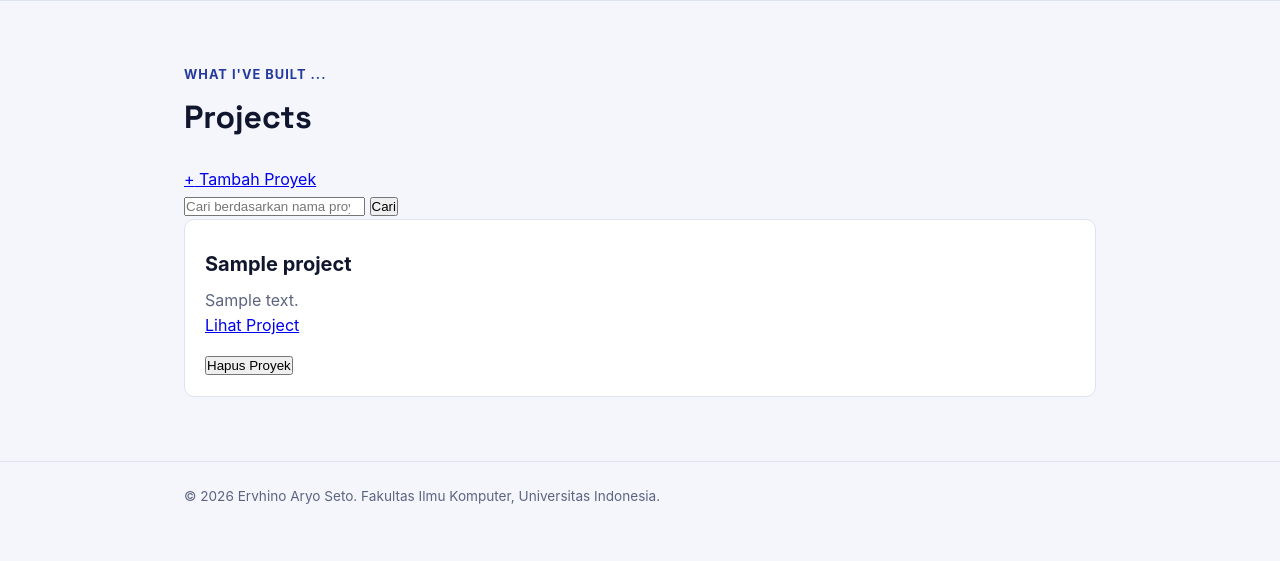
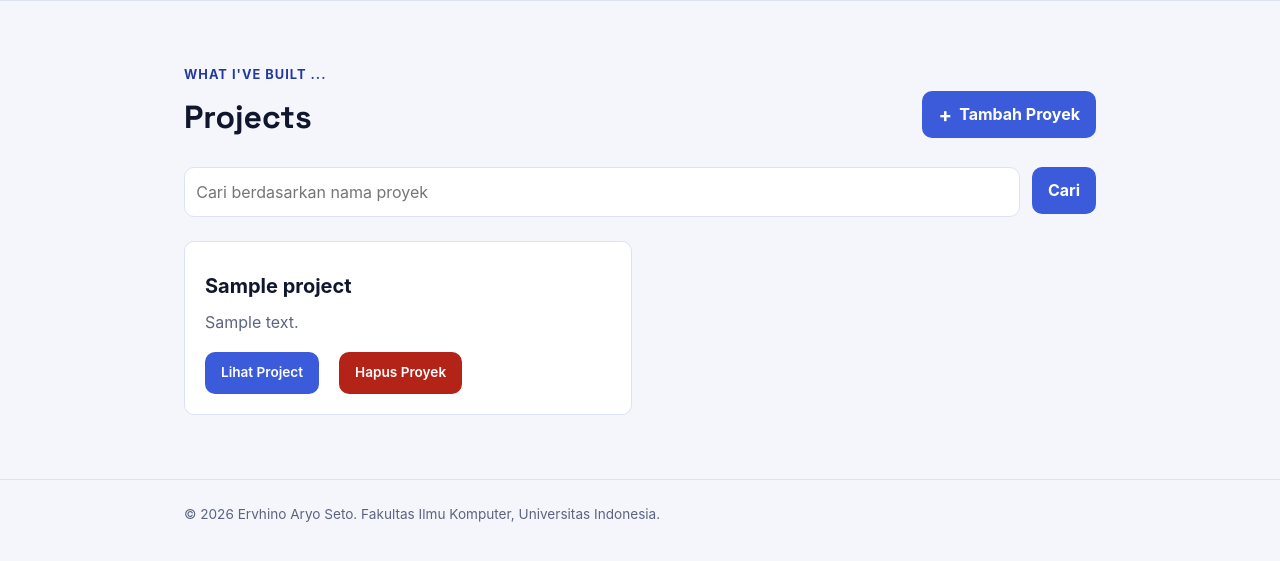
Before and after one commit to ervhinoaryoseto-del/myportofolio, a Django app: page /projects/ in a window 1280 px wide. Shown: the part 74-635 px from the top of the page. Run offline with Django 5.2, Linux system fonts and the light colour scheme; tables that the repository leaves empty hold one stand-in row (values such as "Sample post").

Commit message:
feat: implement add project feature with form and modal

```diff
--- a/main/models.py
+++ b/main/models.py
@@ -43,6 +43,7 @@ class Project(models.Model):
     category = models.CharField(max_length=20, choices=CATEGORY_CHOICES, default='personal')
     technologies = models.CharField(max_length=255, blank=True, help_text="Daftar teknologi dipisahkan koma, contoh: Django, React, Figma.",)
     project_url = models.URLField(blank=True, null=True)
+    image_url = models.URLField(blank=True, null=True)
     is_featured = models.BooleanField(default=False)
 
     class Meta:
--- a/main/urls.py
+++ b/main/urls.py
@@ -1,11 +1,14 @@
 from django.urls import path
 
-from main.views import show_main, show_experience, show_projects
+from main.views import show_main, show_experience, show_projects, create_project, get_projects_json, delete_project
 
 app_name = "main"
 
 urlpatterns = [
     path("", show_main, name="show_main"),
     path("experience/", show_experience, name="show_experience"),
-    path("projects/", show_projects, name="projects"),
+    path("projects/", show_projects, name="show_projects"),
+    path("projects/add/", create_project, name="create_project"),
+    path("api/projects/", get_projects_json, name="get_projects_json"),
+    path("projects/<uuid:project_id>/delete/",delete_project,name="delete_project"),
 ]
--- a/main/views.py
+++ b/main/views.py
@@ -1,7 +1,10 @@
-from django.shortcuts import render
-
+from main.forms import ProjectForm
 from main.models import Experience, Project
 
+from django.contrib import messages
+from django.core import serializers
+from django.http import HttpResponse
+from django.shortcuts   import get_object_or_404, redirect, render
 
 def show_main(request):
     context = {
@@ -30,3 +33,38 @@ def show_projects(request):
         "project_list": Project.objects.all(),
     }
     return render(request, "projects.html", context)
+
+
+def create_project(request):
+    form = ProjectForm(request.POST or None)
+
+    if request.method == "POST" and form.is_valid():
+        form.save()
+        messages.success(request, "Proyek baru berhasil ditambahkan!")
+        return redirect("main:show_projects")
+
+    context = {
+        "name": "Ervhino Aryo Seto",
+        "form": form,
+    }
+    return render(request, "projects_form.html", context)
+
+def get_projects_json(request):
+    title_query = request.GET.get("title", "").strip()
+    projects = Project.objects.all()
+
+    if title_query:
+        projects = projects.filter(title__icontains=title_query)
+
+    projects_json = serializers.serialize("json", projects)
+    return HttpResponse(projects_json, content_type="application/json")
+
+def delete_project(request, project_id):
+    project = get_object_or_404(Project, pk=project_id)
+
+    if request.method == "POST":
+        project.delete()
+        messages.success(request, "Project berhasil dihapus!")
+        return redirect("main:show_projects")
+
+    return redirect("main:show_projects")
--- a/portofolio/settings.py
+++ b/portofolio/settings.py
@@ -29,6 +29,7 @@ SECRET_KEY = 'django-insecure-h(^0hx-4#)q@^9u2x21$kn6449mtb&fcbekt*ioiqxdbu6xbrl
 DEBUG = True
 
 ALLOWED_HOSTS = ["localhost", "127.0.0.1", "ervhino-aryo-myportofolio.pws.cs.ui.ac.id"]
+CSRF_TRUSTED_ORIGINS = ["https://ervhino-aryo-myportofolio.pws.cs.ui.ac.id"]
 
 
 # Application definition
--- a/static/css/style.css
+++ b/static/css/style.css
@@ -509,3 +509,269 @@ h1, .brand {
         grid-template-columns: 1fr;
     }
 }
+
+.project-form {
+    width: 100%;
+    max-width: 100%;
+    margin-top: 1.5rem;
+}
+
+.form-group {
+    margin-bottom: 1.25rem;
+}
+
+.form-group label {
+    display: block;
+    margin-bottom: 0.4rem;
+    font-weight: 700;
+}
+
+.form-group input,
+.form-group textarea {
+    width: 100%;
+    box-sizing: border-box;
+    padding: 0.7rem;
+    border: 1px solid var(--accent);
+    border-radius: var(--radius);
+    font: inherit;
+    transition:
+        border-color 0.2s ease,
+        outline-color 0.2s ease;
+}
+
+.form-group input:focus,
+.form-group textarea:focus {
+    outline: 2px solid var(--accent);
+    border-color: var(--accent);
+}
+
+.form-error {
+    color: #b42318;
+    font-size: 0.85rem;
+    margin-top: 0.35rem;
+}
+
+.button {
+    display: inline-block;
+    height: fit-content;
+    border: 0;
+    border-radius: var(--radius);
+    padding: 0.65rem 1rem;
+    background: var(--accent);
+    color: white;
+    cursor: pointer;
+    font: inherit;
+    font-weight: 700;
+    text-decoration: none;
+}
+
+.button-secondary {
+    background: var(--ink);
+}
+
+/* Tutor 03 */
+.project-header {
+    width: 100%;
+    display: flex;
+    justify-content: space-between;
+    align-items: center;
+    gap: 1rem;
+    margin-bottom: 1.5rem;
+}
+
+.project-grid {
+    grid-template-columns: repeat(2, minmax(0, 1fr));
+}
+
+.project-grid .experience-card {
+    display: flex;
+    flex-direction: column;
+}
+
+.project-image {
+    display: block;
+    width: 100%;
+    height: auto;
+    border: 1px solid black;
+    border-radius: var(--radius);
+}
+
+.project-header h1 {
+    margin-bottom: 0;
+}
+
+.project-add-button {
+    display: inline-flex;
+    align-items: center;
+    gap: 0.45rem;
+}
+
+.project-add-button span {
+    font-size: 1.25rem;
+    line-height: 1;
+}
+
+.project-search {
+    display: flex;
+    gap: 0.75rem;
+    margin-bottom: 1.5rem;
+}
+
+.project-search__input {
+    width: 100%;
+    min-width: 0;
+    padding: 0.7rem;
+    border: 1px solid var(--line);
+    border-radius: var(--radius);
+    background: #fff;
+    color: var(--ink);
+    font: inherit;
+}
+
+.project-search__input:focus {
+    outline: 2px solid var(--accent);
+    border-color: var(--accent);
+}
+
+.project-actions {
+    display: flex;
+    align-items: center;
+    flex-wrap: wrap;
+    gap: 20px;
+    margin-top: 1rem;
+}
+
+.project-actions .button {
+    font-size: 0.85rem;
+    font-weight: 600;
+}
+
+.project-card-actions {
+    display: flex;
+    flex-direction: column;
+    margin-top: auto;
+}
+
+.hide {
+    display: none !important;
+}
+
+.project-actions .experience-status {
+    margin-top: 0;
+}
+
+.project-delete-modal {
+    display: none;
+    position: fixed;
+    inset: 0;
+    width: 100%;
+    height: 100%;
+    max-width: none;
+    max-height: none;
+    margin: 0;
+    padding: 1rem;
+    border: 0;
+    background: transparent;
+    z-index: 10;
+    align-items: center;
+    justify-content: center;
+}
+
+.project-delete-modal:popover-open {
+    display: flex;
+}
+
+.project-delete-modal__backdrop {
+    position: absolute;
+    inset: 0;
+    width: 100%;
+    height: 100%;
+    border: 0;
+    padding: 0;
+    background: rgba(28, 25, 23, 0.58);
+    cursor: default;
+}
+
+.project-delete-modal__content {
+    position: relative;
+    z-index: 1;
+    width: min(100%, 480px);
+    padding: 1.5rem;
+    background: var(--paper);
+    border: 1px solid var(--line);
+    border-radius: var(--radius);
+    box-shadow: 0 1rem 3rem rgba(28, 25, 23, 0.22);
+}
+
+.project-delete-modal__content h2 {
+    margin: 0 0 0.75rem;
+    font-family:
+        "Space Grotesk",
+        -apple-system,
+        sans-serif;
+    font-size: 1.5rem;
+}
+
+.project-delete-modal__close {
+    position: absolute;
+    top: 1rem;
+    right: 1rem;
+    border: 0;
+    padding: 0;
+    background: transparent;
+    color: var(--text-muted);
+    font-size: 1.8rem;
+    line-height: 1;
+    cursor: pointer;
+}
+
+.project-delete-modal__actions {
+    display: flex;
+    justify-content: flex-end;
+    gap: 0.75rem;
+    margin-top: 1.5rem;
+}
+
+.button-danger {
+    background: #b42318;
+}
+
+@media (max-width: 600px) {
+    .project-header {
+        align-items: flex-start;
+        flex-direction: column;
+    }
+
+    .project-add-button {
+        width: 100%;
+        justify-content: center;
+    }
+
+    .project-search {
+        flex-direction: column;
+    }
+
+    .project-search .button {
+        width: 100%;
+    }
+
+    .project-delete-modal {
+        align-items: flex-end;
+        padding: 0;
+    }
+
+    .project-delete-modal__content {
+        width: 100%;
+        padding: 1.25rem;
+        border-radius: var(--radius) var(--radius) 0 0;
+    }
+
+    .project-delete-modal__actions {
+        flex-direction: column-reverse;
+    }
+
+    .project-delete-modal__actions .button {
+        width: 100%;
+        text-align: center;
+    }
+}
```
Also changed, not shown: main/forms.py (added, +58 -0 lines), main/migrations/0003_project_image_url_alter_project_category.py (added).
